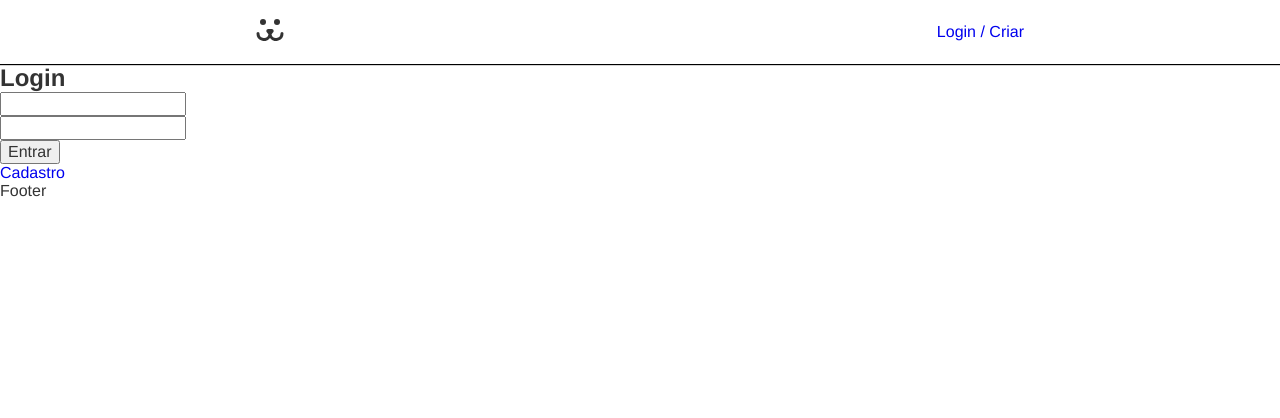
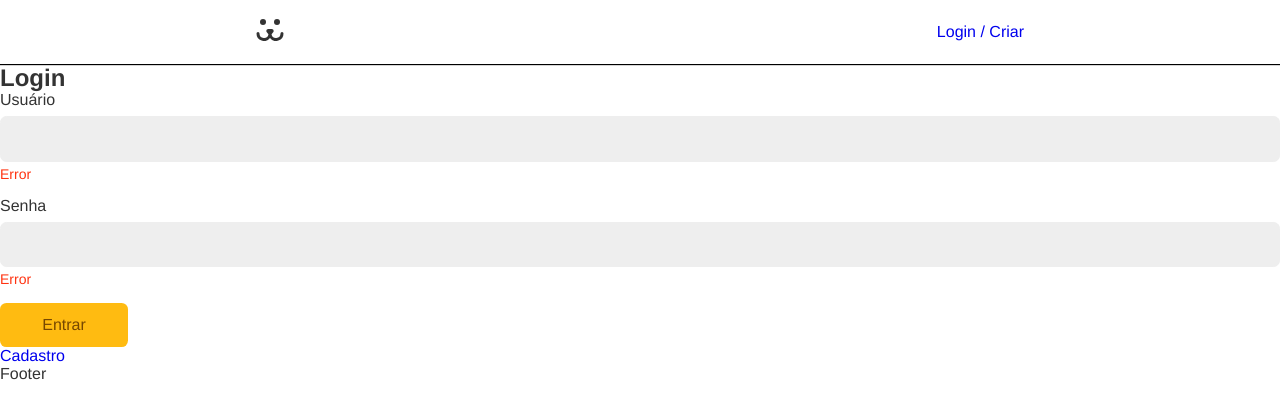
Before and after one commit to letnagao/website-dogs, a React (Create React App) app: page /login in a window 1280 px wide. Shown: the top 418 px of the page. Built offline with nearby package versions, Linux system fonts and the light colour scheme.

Commit message:
added form component

```diff
--- /dev/null
+++ b/src/Components/Forms/Button.js
@@ -0,0 +1,12 @@
+import React from 'react'
+import styles from './Button.module.css';
+
+export const Button = ({children, ...props}) => {
+  return (
+    <button {...props} className={styles.button}>
+      {children}
+    </button>
+  );
+}
+
+export default Button;
--- /dev/null
+++ b/src/Components/Forms/Button.module.css
@@ -0,0 +1,24 @@
+.button {
+    font-size: 1rem;
+    font-family: var(--type-first);
+    cursor: pointer;
+    border: none;
+    border-radius: 0.4rem;
+    background: #fb1;
+    color: #764701;
+    min-width: 8rem;
+    padding: .8rem 1.2rem;
+    box-sizing: border-box;
+    transition: 0.1s;
+}
+
+.button:hover,
+.button:focus {
+    outline: none;
+    box-shadow: 0 0 0 3px #fea, 0 0 0 4px #fb1;
+}
+
+.button:disabled {
+    opacity: 0.5;
+    cursor: wait;
+}
--- /dev/null
+++ b/src/Components/Forms/Input.js
@@ -0,0 +1,13 @@
+import React from 'react'
+import styles from './Input.module.css';
+
+export const Input = ({ label, type, name }) => {
+  return (
+  <div className={styles.wrapper}>
+      <label htmlFor={name} className={styles.label}>{label}</label>
+    <input id={name} name={name} className={styles.input} type={type}/>
+    <p className={styles.error}>Error</p>
+  </div>
+)}
+
+export default Input;
--- /dev/null
+++ b/src/Components/Forms/Input.module.css
@@ -0,0 +1,35 @@
+.wrapper {
+    margin-bottom: 1rem;
+}
+
+.input {
+    border: 1px solid #eee;
+    display: block;
+    width: 100%;
+    font-size: 1rem;
+    padding: 0.8rem;
+    border-radius: 0.4rem;
+    background: #eee;
+    transition: 0.2s;
+}
+
+.input:focus,
+.input:hover {
+    outline: none;
+    border-color: #fb1;
+    background: white;
+    box-shadow: 0 0 0 3px #fea;
+}
+
+.label {
+    display: block;
+    font-size: 1rem;
+    line-height: 1;
+    padding-bottom: 0.5rem;
+}
+
+.error {
+    color: #f31;
+    font-size: .875rem;
+    margin-top: .25rem;
+}
--- a/src/Components/Login/LoginForm.js
+++ b/src/Components/Login/LoginForm.js
@@ -1,5 +1,7 @@
 import React from 'react';
 import { Link } from 'react-router-dom';
+import Input from '../Forms/Input';
+import Button from '../Forms/Button';
 
 const LoginForm = () => {
   const [username, setUsername] = React.useState('');
@@ -27,17 +29,9 @@
     <section>
       <h1>Login</h1>
       <form action="" onSubmit={handleSubmit}>
-        <input
-          type="text"
-          value={username}
-          onChange={({ target }) => setUsername(target.value)}
-        />
-        <input
-          type="text"
-          value={password}
-          onChange={({ target }) => setPassword(target.value)}
-        />
-        <button>Entrar</button>
+        <Input label="Usuário" type="text" name="username"/>
+        <Input label="Senha" type="password" name="password"/>
+        <Button>Entrar</Button>
       </form>
       <Link to="/login/criar">Cadastro</Link>
     </section>
```
